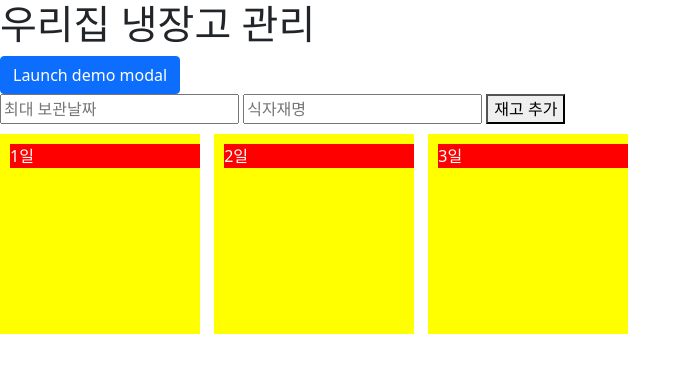
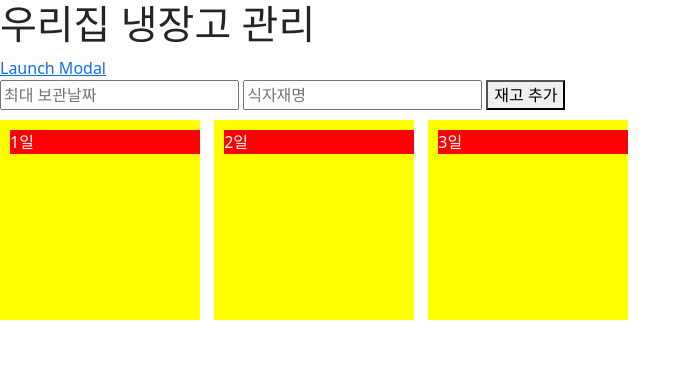
Before and after one commit to kangsudal/sba-django, a Django app: page /onetk in a window 1280 px wide. Shown: the top 373 px of the page, without its empty margins (0-691 px from the left). Run offline with Django 3.2, Linux system fonts and the light colour scheme.

Commit message:
version 20210120

```diff
--- a/members/templates/a.html
+++ b/members/templates/a.html
@@ -40,12 +40,12 @@
 
 <body>
 	<script>
-		var myModal = document.getElementById('myModal')
-		var myInput = document.getElementById('myInput')
+		// var myModal = document.getElementById('myModal')
+		// var myInput = document.getElementById('myInput')
 
 		function hello() {
 			var indexOfChild = $("#my_date").val() - 1;
-			var addedItem = "<div class='content' onclick='fn(this)'>" + $("#my_input").val() + "</div>";
+			var addedItem = "<div class='content' onclick='openModal(this)'>" + $("#my_input").val() + "</div>";
 			var selectedContainer = $($(".outer").children()[indexOfChild]);
 			selectedContainer.append(addedItem);
 		}
@@ -55,17 +55,32 @@
 		function checkparent(obj) {
 			console.log($(obj).parent());
 		}
-		function fn(obj) {
-			alert(obj + "clicked");
+		function openModal(obj){
+			var itemText=$(obj).text();
+			console.log(itemText);
+
+			// 양배추갖고오기
+			$("#ingredient-name").val(itemText);
+			$("#exampleModal").modal("show");
+		}
+		function removeItem(obj){
+			// alert(obj + "clicked");
 			// $(obj).remove();
-			$(obj).text("hey");
+			// $(obj).text("hey");
+
+		}
+		function saveChange(obj){
+			// alert(obj + "clicked");
+			// $(obj).remove();
+			// $(obj).text("hey");
+
 		}
 	</script>
 	<h1>우리집 냉장고 관리</h1>
 	<!-- Button trigger modal -->
-	<button type="button" class="btn btn-primary" data-bs-toggle="modal" data-bs-target="#exampleModal">
-		Launch demo modal
-	</button>
+
+
+	<a href="#" onclick="openModal(this)">Launch Modal</a>
 
 	<!-- Modal -->
 	<div class="modal fade" id="exampleModal" tabindex="-1" aria-labelledby="exampleModalLabel" aria-hidden="true">
@@ -76,11 +91,21 @@
 					<button type="button" class="btn-close" data-bs-dismiss="modal" aria-label="Close"></button>
 				</div>
 				<div class="modal-body">
-					...
-				</div>
+					<form>
+					  <div class="mb-3">
+						<label for="ingredient-name" class="col-form-label">ingredient:</label>
+						<input type="text" class="form-control" id="ingredient-name">
+					  </div>
+					  <!-- <div class="mb-3">
+						<label for="store-period" class="col-form-label">store:</label>
+						<input type="text" class="form-control" id="store-period">
+					  </div> -->
+					</form>
+				  </div>
 				<div class="modal-footer">
 					<button type="button" class="btn btn-secondary" data-bs-dismiss="modal">Close</button>
-					<button type="button" class="btn btn-primary">Save changes</button>
+					<button type="button" class="btn btn-primary" onclick="removeItem()">Remove</button>
+					<button type="button" class="btn btn-primary" onclick="saveChange()">Save change</button>
 				</div>
 			</div>
 		</div>
--- /dev/null
+++ b/requirements.txt
@@ -0,0 +1,5 @@
+asgiref==3.3.1
+Django==3.1.5
+pkg-resources==0.0.0
+pytz==2020.5
+sqlparse==0.4.1
```
Also changed, not shown: 1 other file.
